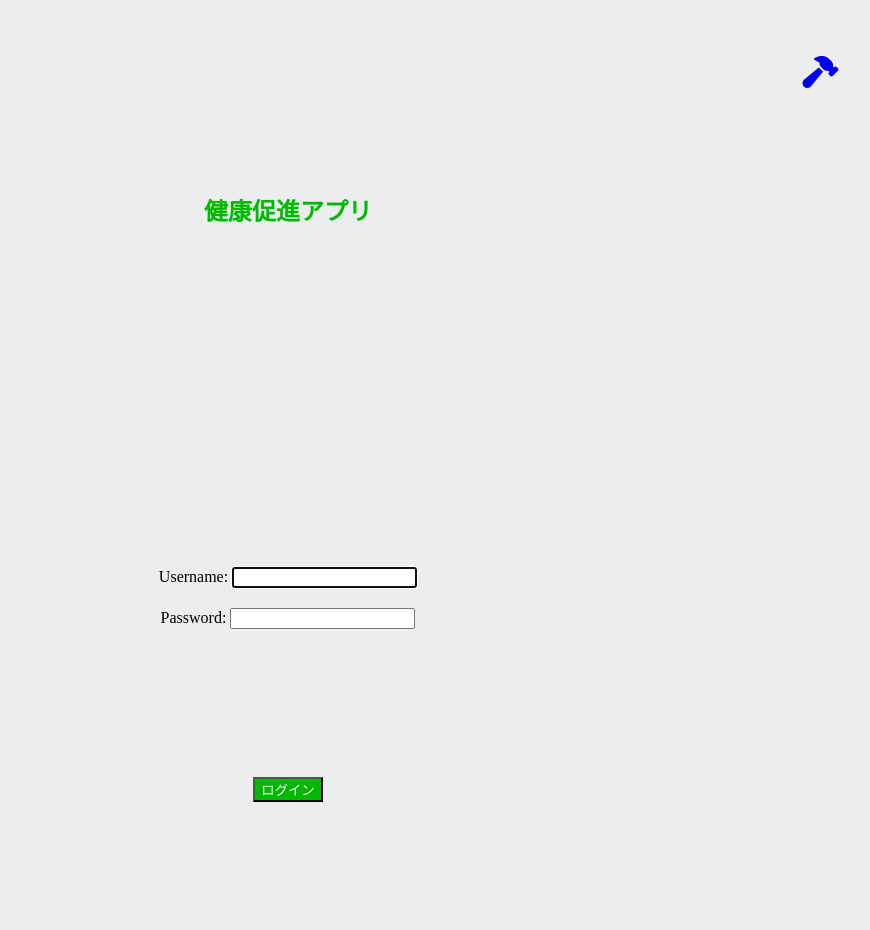
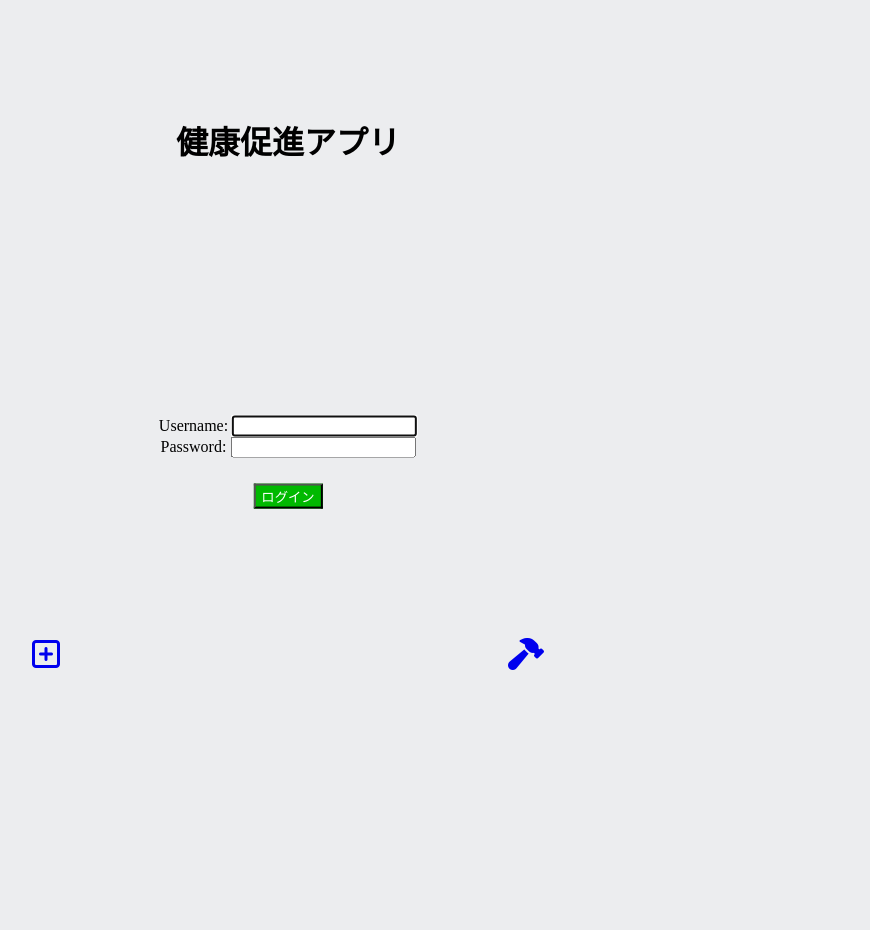
Before and after one commit to kake01/django_test, a Django app: page / in a window 1280 px wide. Shown: the whole page, without its empty margins (352-1222 px from the left). After the commit the page ends 670 px from the top, so only its background shows below. Run offline with Django 3.2, Linux system fonts and the light colour scheme; some libraries are stand-ins or nearby versions.

Commit message:
ログイン画面完成

```diff
--- a/accounts/static/accounts/css/login.css
+++ b/accounts/static/accounts/css/login.css
@@ -1,49 +1,52 @@
-/*--------------通常スマホ-----------------*/
-
-body {
+/*--------------通常PC-----------------*/
+main {
     background: #ecedef;
     text-align: center;
 }
-
-h1 {
-    color: #00b900;
-    padding: 15%;
-    font-size: x-large;
+/* ----------タイトル表示---------------------- */
+.tittle-section-parent {
+ position: relative;
+ height: 35%;
 }
-
+.tittle-section-item {
+ position: absolute;
+ top: 50%;
+ left: 50%;
+ transform: translate(-50%,-50%);
+}
+.tittle-section-item > h1 {
+    margin: unset;
+}
+/* ----------フォーム入力---------------------- */
+.post-section-parent {
+    height: 65%;
+    position: relative;
+}
+.post-section-item {
+    position: absolute;
+    top: 35%;
+    left: 50%;
+    transform: translate(-50%,-50%);
+}
 .btn {
     background-color: #00b900;
     color: white;
-    margin: 10%;
+    margin-top: 10%;
 }
-
-.post {
-    padding-top: 10%;
+.password-reset, .create-account {
+    position: absolute;
+    bottom: 25%;
 }
-
-form>p {
-    margin: 5%;
+.password-reset {
+    right: 30%;
 }
-
-.passwordReset {
-    margin-left: 20%;
+.create-account {
+    left: 30%;
 }
-
 /*----------------スマホ横画面--------------------*/
-
-@media (orientation: landscape)and (max-width: 1000px) {
+@media screen and (max-width: 767px) {
     h1 {
-        padding: 7%;
-    }
-    form>p {
-        margin: 10px;
-    }
-
-    .btn {
-        margin: 3%;
-    }
-    .post {
-        padding-top: 5%;
+        font-size: 20px;
     }
     .passwordReset {
         margin-left: none;
@@ -51,24 +54,10 @@ form>p {
         top: 7%;
         right: 7%;
     }
-}
-
-/*-----------------iPad横用-----------------*/
-
-@media (orientation: landscape) and (min-width: 1000px) {
-    h1 {
-        padding: 15%;
-    }
-    form>p {
-        margin: 20px;
+    .post-section-item {
+        top: 20%;
     }
     .btn {
-        margin: 10%;
-    }
-    .passwordReset {
-        margin-left: none;
-        position: absolute;
-        top: 7%;
-        right: 7%;
+        margin-top: 15%;
     }
 }
--- a/accounts/templates/accounts/login.html
+++ b/accounts/templates/accounts/login.html
@@ -1,37 +1,29 @@
 {% extends "base/index.html" %}
-<!-- 静的ファイルの読み込み -->
 {% load static %}
-
-<!-- tittle表示 -->
 {% block title %}LogIn{% endblock %}
-
-<!-- bootstrapとJquery以外の静的ファイル読み込み  -->
 {% block cssJs %}<link rel="stylesheet" type="text/css" href="{% static 'accounts/css/login.css' %}">{% endblock %}
-
-<!--body内のマークアップ -->
 {% block content %}
-<main>
-  <div class="container">
-    <div class="row">
+  <div class="tittle-section-parent">
+    <div class="tittle-section-item">
       <h1>健康促進アプリ</h1>
     </div>
-    <div class="row">
-      <div class="post">
-        <form method="post">
-          {% csrf_token %}
-          <!-- フォームのテーブル表示 -->
-          {{ form.as_p }}
-          <button type="submit" class="btn btn-primary">ログイン</button>
-        </form>
-      </div>
+  </div>
+  <!-- ログインフォーム -->
+  <div class="post-section-parent">
+    <div class="post-section-item">
+      <form method="post">
+        {% csrf_token %}
+        {{ form.as_p }}
+        <button type="submit" class="btn">ログイン</button>
+      </form>
     </div>
-
-    <div class="passwordReset">
+    <!-- パスワード再設定アイコン -->
+    <div class="password-reset">
       <a href="{% url 'password_reset' %}"><i class="fas fa-hammer fa-2x float-left"></i></a>
     </div>
-    {% comment %} <div class="createAccount">
+    <!-- アカウント作成アイコン -->
+    <div class="create-account">
       <a href="#"><i class="far fa-plus-square fa-2x float-right"></i></a>
-    </div> {% endcomment %}
+    </div>
   </div>
-</main>
 {% endblock %}
--- a/base/static/base/css/index.css
+++ b/base/static/base/css/index.css
@@ -1,15 +1,23 @@
+html {
+    height: 100%;
+}
 body {
     margin: unset;
+    height: 100%;
 }
 p {
     margin: unset;
 }
-h1 {
+main {
+    height: 100%;
+}
+/* h1 {
     margin: unset;
-}
-@media screen and (min-width: 1000px) {
+} */
+
+/* @media screen and (min-width: 1000px) {
     img {
         width: 65px;
         height: 65px;
     }
-}
+} */
--- a/base/templates/base/index.html
+++ b/base/templates/base/index.html
@@ -12,6 +12,8 @@
 
 <body>
 <script src="https://kit.fontawesome.com/8a4e8c2d57.js" crossorigin="anonymous"></script>
+  <main>
     {% block content %}{% endblock %}
+  </main>
 </body>
 </html>
--- a/todo/views.py
+++ b/todo/views.py
@@ -13,5 +13,5 @@ class TodoView(TemplateView):
         }
         return render(request, 'todo/index.html', self.params)
 
-    def post(self, request):
-       return render(request, 'todo/index.html', self.params)
+    # def post(self, request):
+    #    return render(request, 'todo/index.html', self.params)
```
Also changed, not shown: db.sqlite3.
